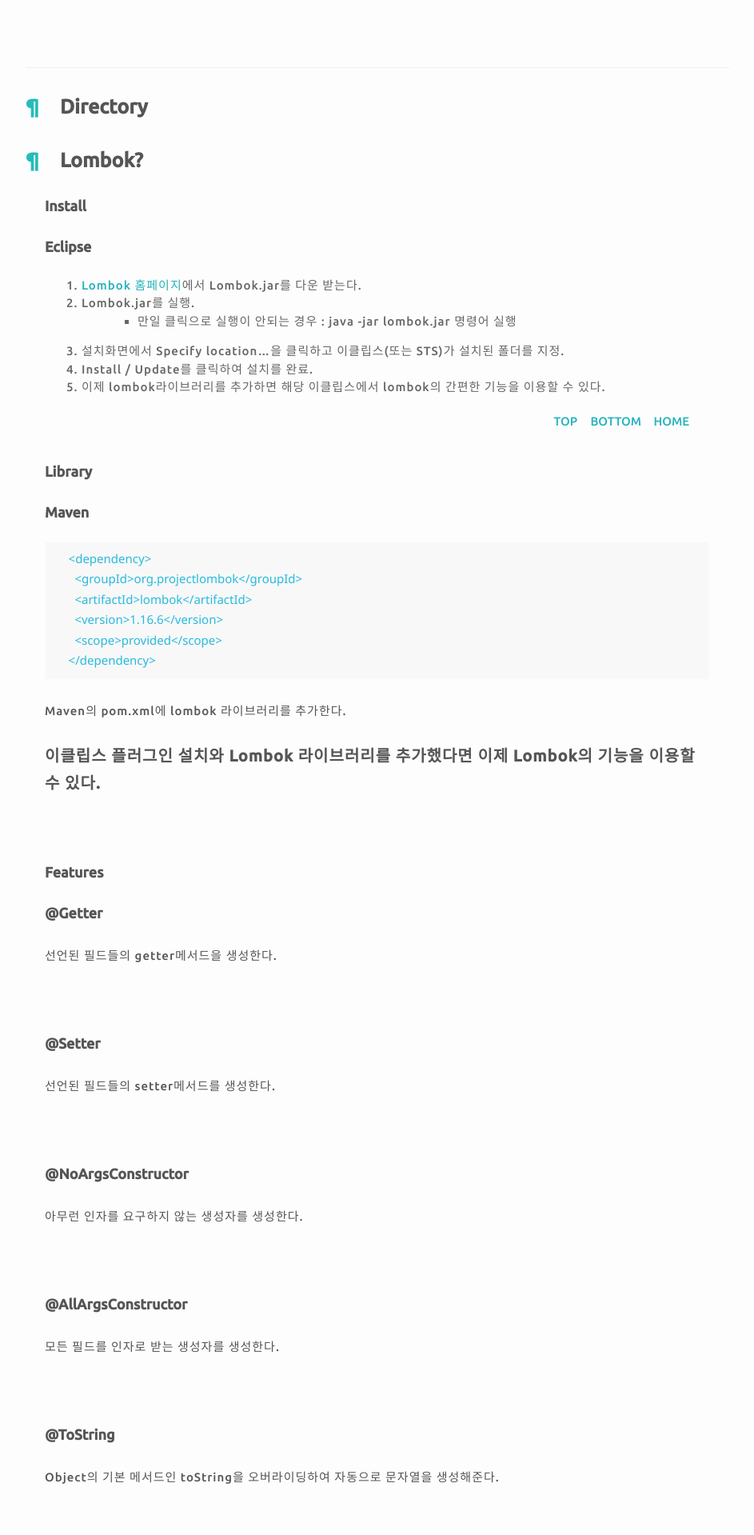
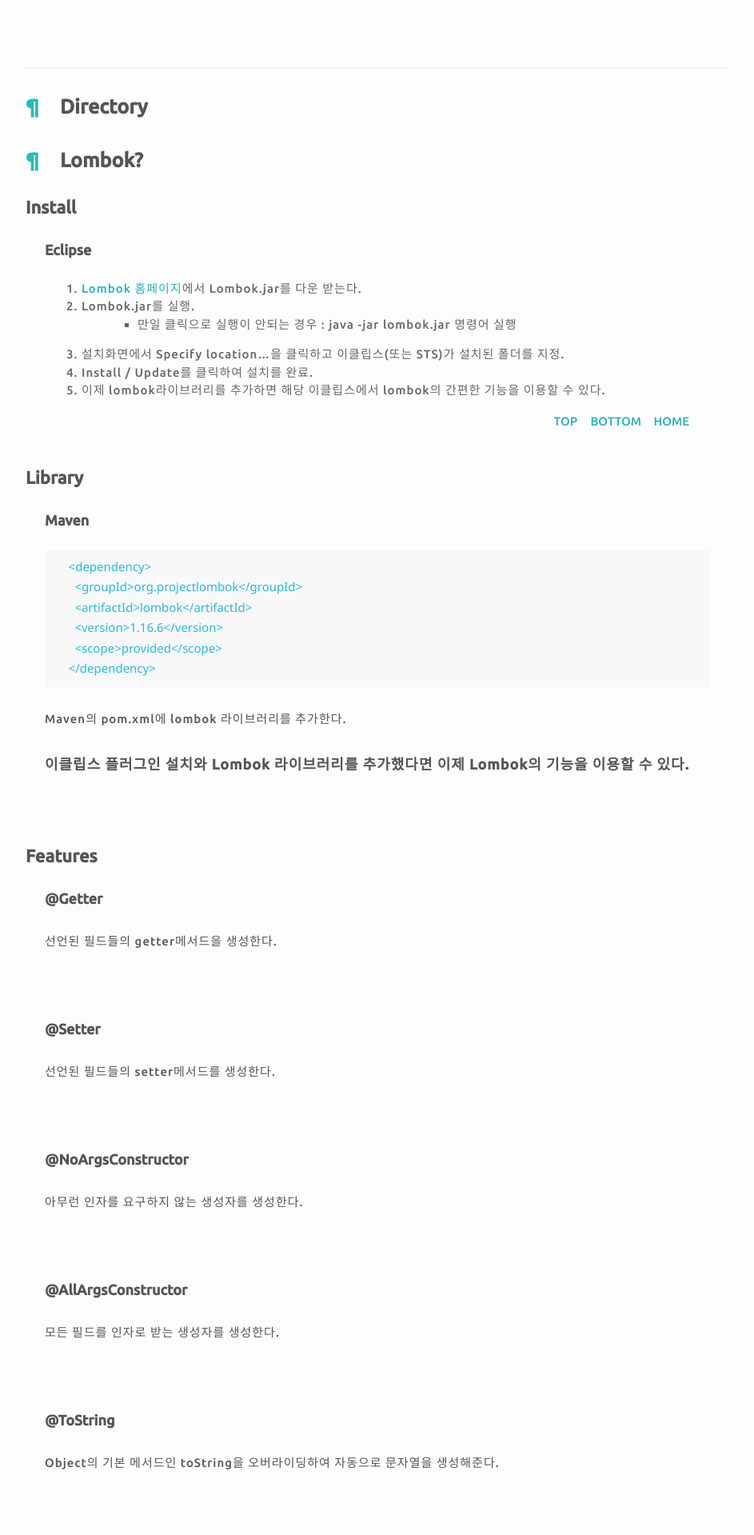
Before and after one commit to plus4070/plus4070.github.io, a Jekyll site: the page built from _posts/2016-02-14-Lombok.md, in a window 1280 px wide. Shown: the part 332-2251 px from the top of the page at 80% size, without its empty margins (168-1111 px from the left). Built offline with Jekyll 4.4.1, drawn with Linux system fonts in a browser that asks for light colours; nearby versions of some CDN libraries; comment, search, counter and statistics services are not loaded.

Commit message:
Change h tag font-size

```diff
--- a/_sass/_base.scss
+++ b/_sass/_base.scss
@@ -226,7 +226,7 @@
 }
 
 strong {
-  font-size: 20px;
+  font-size: 18px;
 }
 
 
--- a/_sass/_layout.scss
+++ b/_sass/_layout.scss
@@ -98,7 +98,9 @@
     h2 {
         font-size: 25px;
     }
-    h3,
+    h3 {
+        font-size: 22px;
+    }
     h4,
     h5,
     h6 {
```
